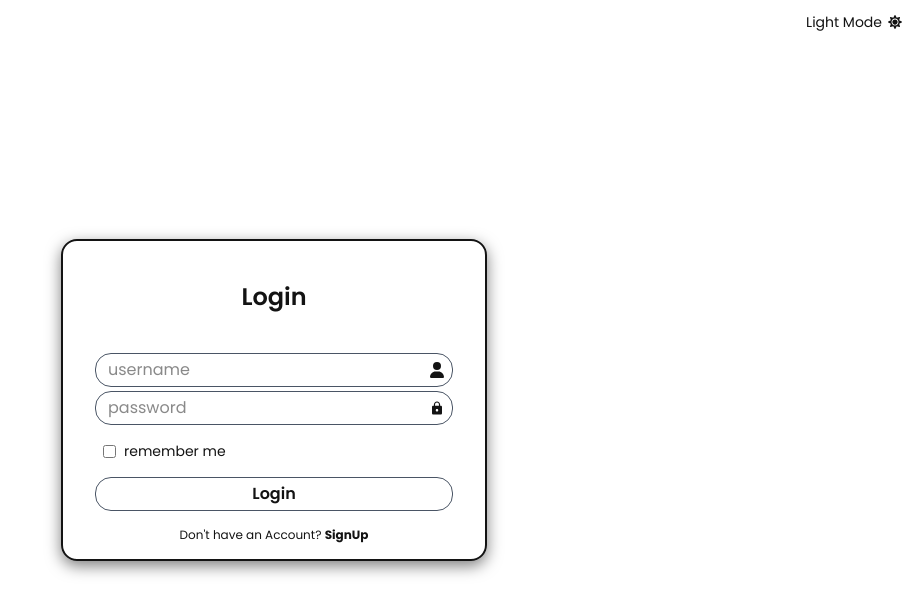
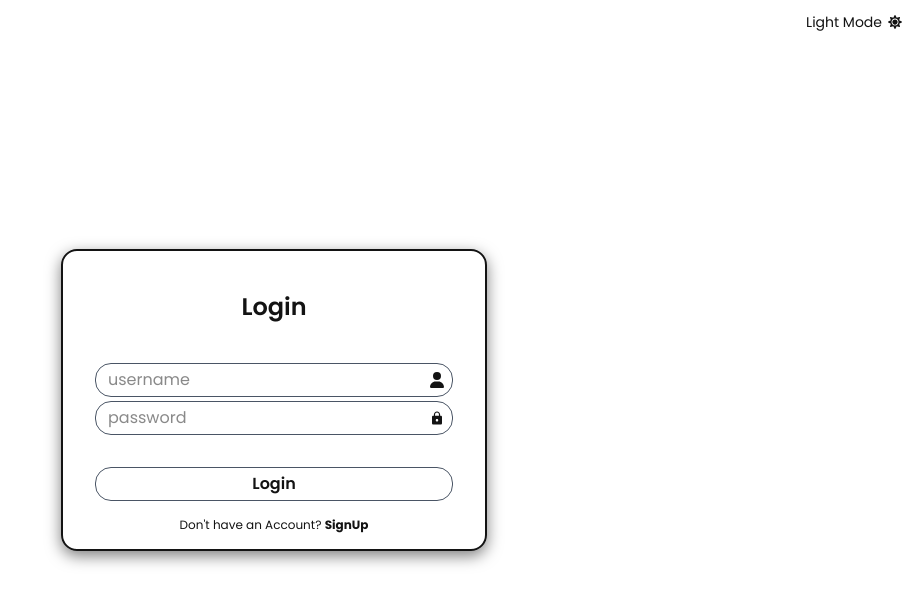
Before and after one commit to AhmedAbdulla22/todoList, a React (Vite) app: page /auth in a window 1280 px wide. Shown: the top 614 px of the page, without its empty margins (366-1280 px from the left). Built offline with nearby package versions, Linux system fonts and the light colour scheme; no server answers.

Commit message:
temporary turned this remember me off

```diff
--- a/src/components/AuthComponents/AuthPage.jsx
+++ b/src/components/AuthComponents/AuthPage.jsx
@@ -130,7 +130,7 @@ const AuthPage = ({onLogin}) => {
 
                 {(isLogin) &&
                 <div className='flex w-full mb-4'>
-                        <label className='ml-2 text-sm flex flex-row items-center'><input className='mr-2' type='checkbox'/>remember me</label>
+                        {/* <label className='ml-2 text-sm flex flex-row items-center'><input className='mr-2' type='checkbox'/>remember me</label> */}
                 </div>}
                 <div className='flex w-full justify-center mb-4'>
                     <button type="submit" className='w-full font-semibold border rounded-2xl border-gray-600 px-3 py-1 cursor-pointer' >{(isLogin) ? 'Login':'Sign Up'}</button>
```
